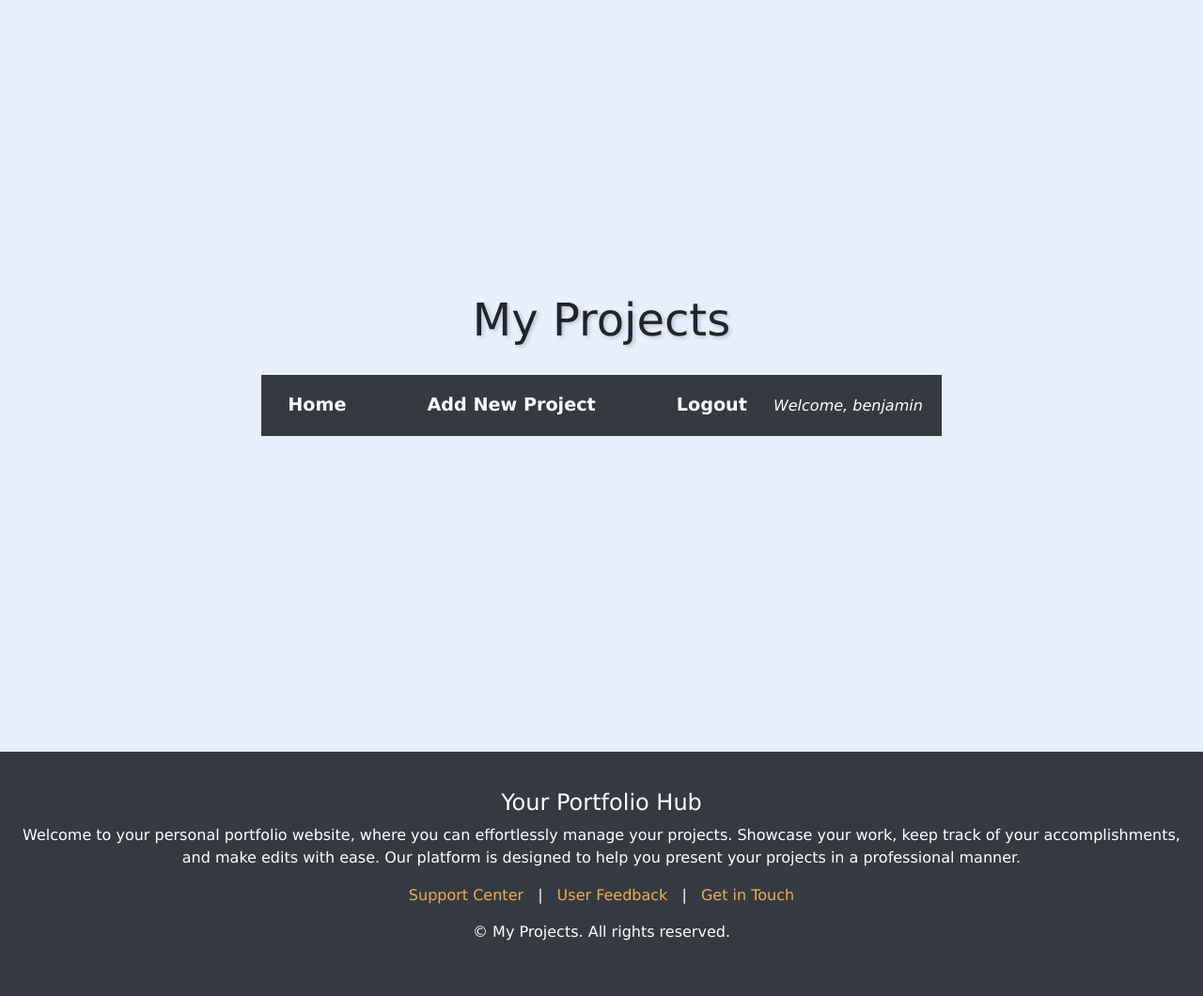
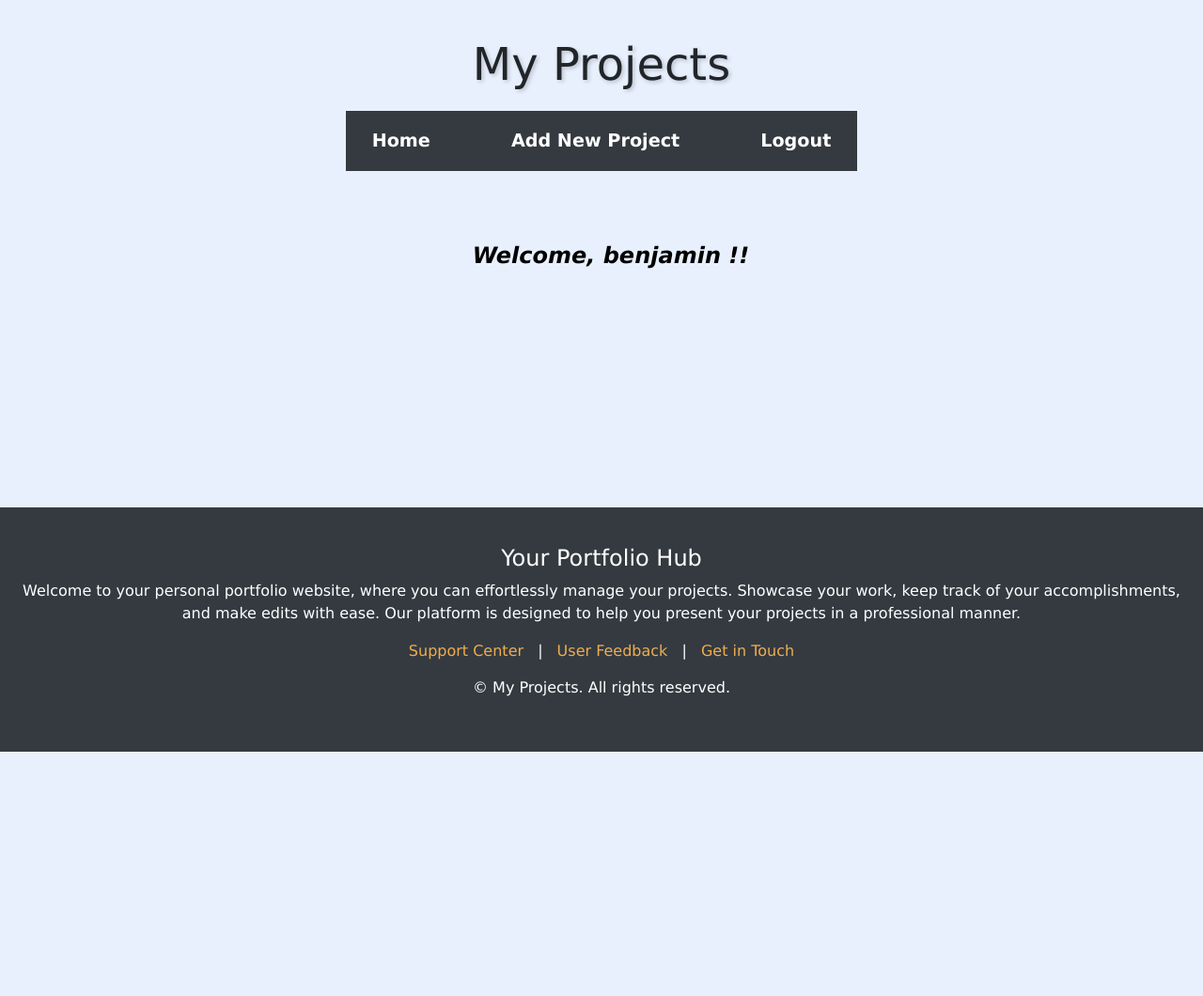
Before and after one commit to kelviwambua123/User_Website_Portfolio-FINAL-PROJECT, a Django app: page / in a window 1280 px wide. Shown: the whole page at 94% size. After the commit the page ends 800 px from the top, so only its background shows below. Run offline with Django 5.2, Linux system fonts and the light colour scheme; a user stored in the database is signed in; data comes from the database, SQL or seed files in the repository; both versions use the stored data as it was after the commit; some libraries are stand-ins or nearby versions.

Commit message:
Made the UI UX appealing

```diff
--- a/portfolio/templates/portfolio/project_list.html
+++ b/portfolio/templates/portfolio/project_list.html
@@ -10,6 +10,10 @@
         body {
             background-color: #e8f0fe;
             font-family: 'Verdana', sans-serif;
+            margin: 0; /* Remove default body margin */
+            height: 100vh; /* Set body height to full viewport height */
+            display: flex;
+            flex-direction: column;
         }
         .navbar {
             background-color: #343a40;
@@ -32,22 +36,29 @@
             color: #f0ad4e;
         }
         .container {
-            min-height: 100vh;
+            flex: 1; /* Allow the container to grow and fill the space */
             display: flex;
             flex-direction: column;
-            justify-content: center;
+            justify-content: flex-start; /* Align content at the top */
             align-items: center;
             padding: 20px;
         }
         h1 {
             text-shadow: 2px 2px 4px rgba(0, 0, 0, 0.2);
             font-size: 3rem;
-            margin-bottom: 30px;
+            margin: 20px 0; /* Adjust margin for spacing */
         }
         h5 {
             font-weight: bold;  /* Ensure the title is bold */
             font-size: 1.2rem;  /* Reduce font size */
             color: black;       /* Set font color to black */
+        }
+        .welcome-text {
+            color: black;            /* Set font color to black */
+            font-size: 1.5rem;      /* Increase font size */
+            font-weight: bold;       /* Make it bold */
+            font-style: italic;      /* Italicized welcome message */
+            margin-left: 20px;      /* Added spacing */
         }
         .card {
             border-radius: 15px;
@@ -84,7 +95,6 @@
             color: white;
             padding: 20px 0;
             text-align: center;
-            margin-top: auto; /* Pushes the footer to the bottom */
         }
         footer a {
             color: #f0ad4e; /* Light color for links */
@@ -96,11 +106,6 @@
         }
         .footer-section {
             padding: 10px 0;
-        }
-        .welcome-text {
-            color: #ffffff;
-            font-style: italic; /* Italicized welcome message */
-            margin-left: 20px; /* Added spacing */
         }
         .btn {
             border-radius: 50px; /* Make buttons oval */
@@ -135,9 +140,12 @@
                 <a class="nav-link" href="{% url 'portfolio:project_create' %}">Add New Project</a>
                 <a class="nav-link" href="{% url 'logout' %}">Logout</a>
             </div>
-            <span class="welcome-text">Welcome, {{ user.username }}</span>
         </nav>
         <br>
+        <br>
+        <br>
+
+        <span class="welcome-text">Welcome, {{ user.username }} !!</span>
         <div class="row justify-content-center">
             {% for project in projects %}
                 <div class="col-md-4 mb-4">
```
Also changed, not shown: db.sqlite3, media/projects/comrades_swap.png (added), media/projects/keltech_AI.jpeg (added), media/projects/keltech_PC.jpeg (added), media/projects/keltech_solutions_website.png (added), media/projects/keltech_solutions_website_Y3j4B5y.png (added), media/projects/online_shop.jpg (added).
